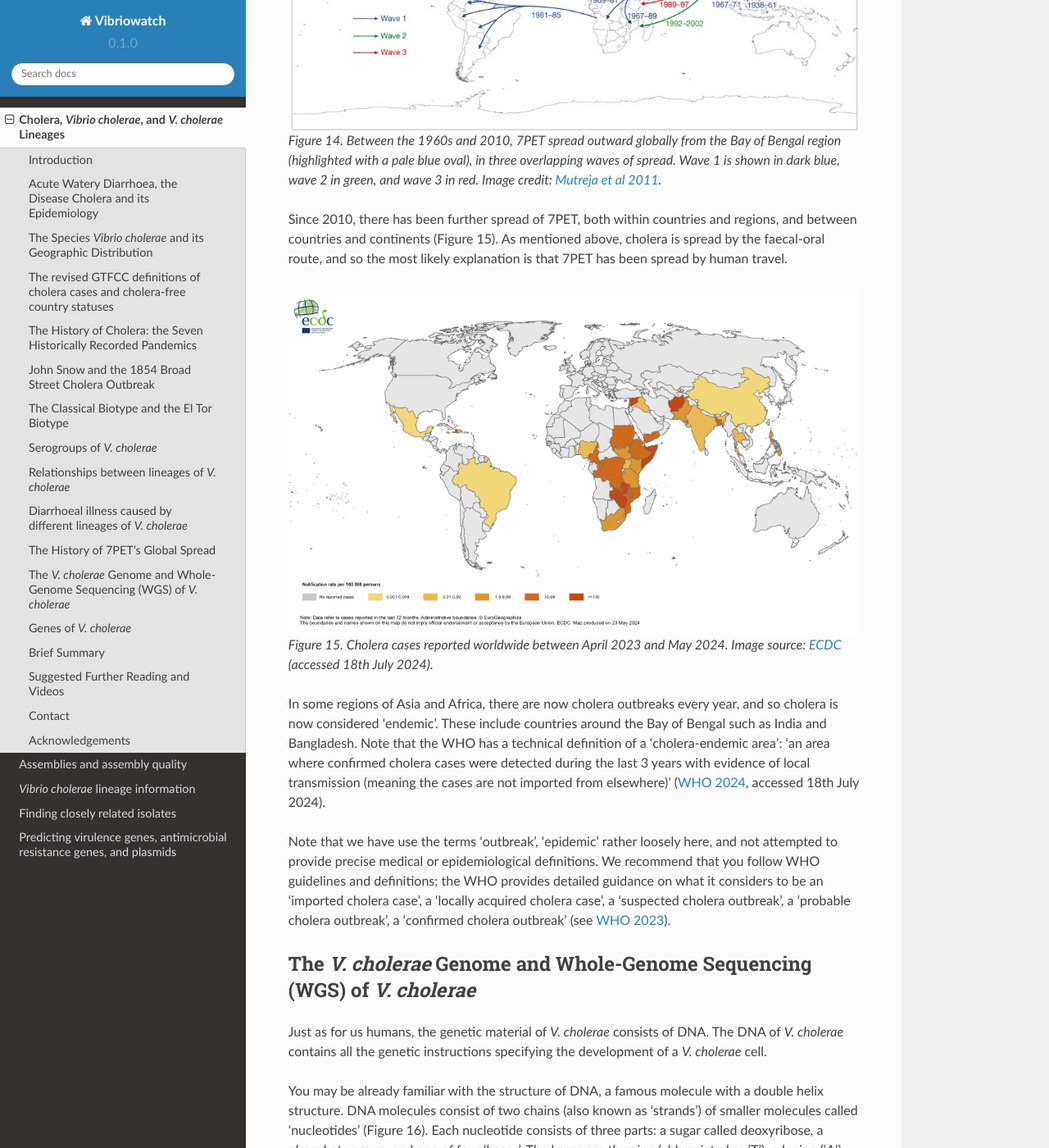
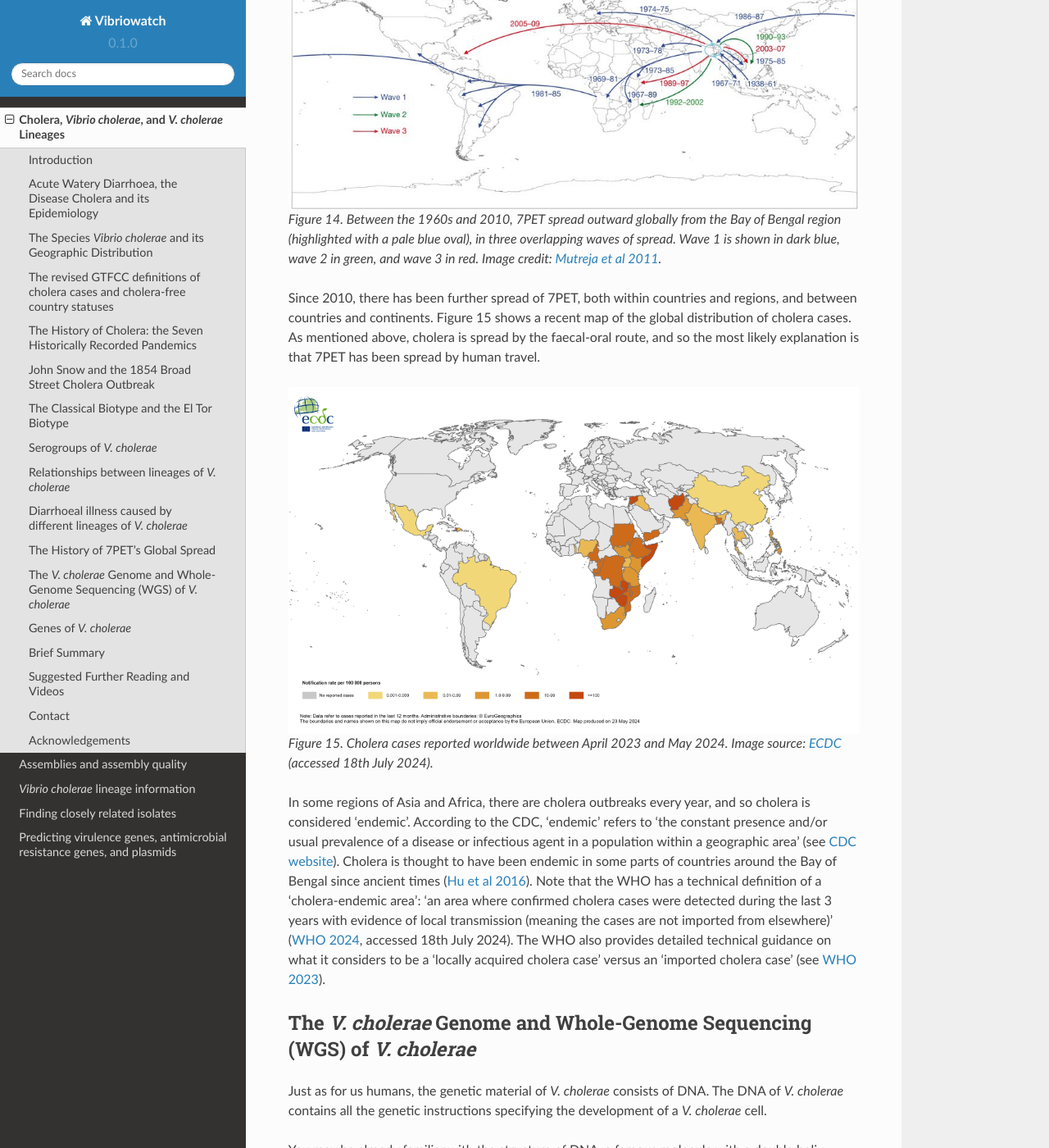
Before and after one commit to avrilcoghlan/cholerabook, a Sphinx documentation site: the page built from docs/source/vibriogenomes.rst, in a window 1280 px wide and 1400 px high, scrolled down 13308 px. Shown: the whole window at 82% size. Built offline with Sphinx 7.4.7 and the Read the Docs theme 2.0.0, drawn with Linux system fonts in a browser that asks for light colours; some of the changed text lies outside the part shown.

Commit message:
Update vibriogenomes.rst

```diff
--- a/docs/source/vibriogenomes.rst
+++ b/docs/source/vibriogenomes.rst
@@ -103,8 +103,13 @@
 This lineage is known as the **'7PET'** lineage. What do we mean when we say 7PET causes 'epidemic cholera'?
 The word 'epidemic' is defined by the CDC as an unexpected increase in the number of disease cases in a specific geographical area;
 they say that an outbreak is defined in the same way but for a more limited geographic area (see the `CDC website`_).
-Thus, when we say 7PET is epidemic-causing, we mean that 7PET cause an unexpectedly big increase in the number
+Note that the WHO provides detailed technical guidance on what it considers to be a 'suspected cholera outbreak',
+a 'probable cholera outbreak', or a 'confirmed cholera outbreak' (see `WHO 2023`_).
+
+Here, when we say 7PET is epidemic-causing, we mean that 7PET cause an unexpectedly big increase in the number
 of cases of diarrhoeal illness caused by *V. cholerae* in a particular town/city/region.
+
+.. _WHO 2023: https://www.gtfcc.org/wp-content/uploads/2023/02/gtfcc-public-health-surveillance-for-cholera-interim-guidance.pdf
 
 .. _CDC website: https://archive.cdc.gov/www_cdc_gov/csels/dsepd/ss1978/lesson1/section11.html
 
@@ -419,7 +424,8 @@
 
 .. _Mutreja et al 2011: https://pubmed.ncbi.nlm.nih.gov/21866102/
 
-Since 2010, there has been further spread of 7PET, both within countries and regions, and between countries and continents (Figure 15).
+Since 2010, there has been further spread of 7PET, both within countries and regions, and between countries and continents. Figure 15
+shows a recent map of the global distribution of cholera cases.
 As mentioned above, cholera is spread by the faecal-oral route, and so the most likely explanation is that 7PET has been
 spread by human travel.
 
@@ -430,18 +436,21 @@
 
 .. _ECDC: https://www.ecdc.europa.eu/en/all-topics-z/cholera/surveillance-and-disease-data/cholera-monthly
 
-In some regions of Asia and Africa, there are now cholera outbreaks every year, and so cholera is now considered 'endemic'.
-These include countries around the Bay of Bengal such as India and Bangladesh.
+In some regions of Asia and Africa, there are cholera outbreaks every year, and so cholera is considered 'endemic'.
+According to the CDC, 'endemic' refers to 'the constant presence and/or usual prevalence of a disease or infectious
+agent in a population within a geographic area' (see `CDC website`_).
+Cholera is thought to have been endemic in some parts of countries around the Bay of Bengal
+since ancient times (`Hu et al 2016`_).
 Note that the WHO has a technical definition of a 'cholera-endemic area': 'an area where confirmed cholera cases were
 detected during the last 3 years with evidence of local transmission (meaning the cases are not imported from elsewhere)'
-(`WHO 2024`_, accessed 18th July 2024).
+(`WHO 2024`_, accessed 18th July 2024). The WHO also provides detailed technical guidance on what it considers to be
+a 'locally acquired cholera case' versus an 'imported cholera case' (see `WHO 2023`_).
+
+.. _CDC website: https://archive.cdc.gov/www_cdc_gov/csels/dsepd/ss1978/lesson1/section11.html
+
+.. _Hu et al 2016: https://pubmed.ncbi.nlm.nih.gov/27849586/
 
 .. _WHO 2024: https://www.who.int/news-room/fact-sheets/detail/cholera
-
-Note that we have use the terms 'outbreak', 'epidemic' rather loosely here, and not attempted to
-provide precise medical or epidemiological definitions. We recommend that you follow WHO guidelines and definitions;
-the WHO provides detailed guidance on what it considers to be an 'imported cholera case', a 'locally acquired cholera case', a 'suspected cholera outbreak',
-a 'probable cholera outbreak', a 'confirmed cholera outbreak' (see `WHO 2023`_).
 
 .. _WHO 2023: https://www.gtfcc.org/wp-content/uploads/2023/02/gtfcc-public-health-surveillance-for-cholera-interim-guidance.pdf
 
```
